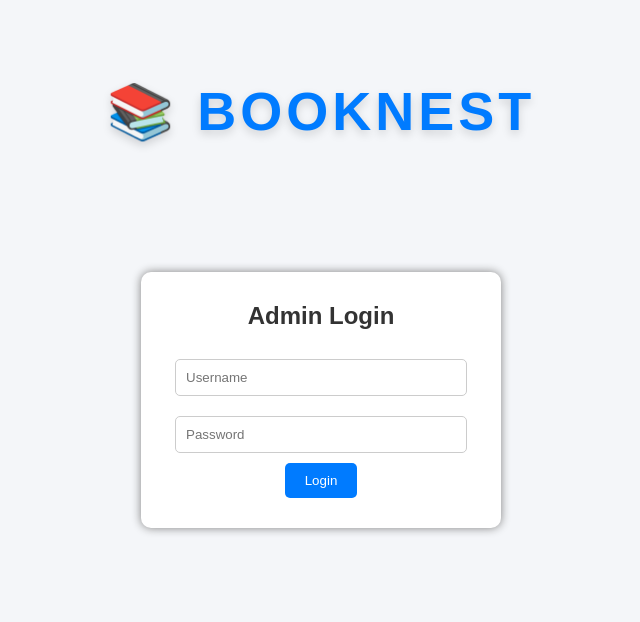
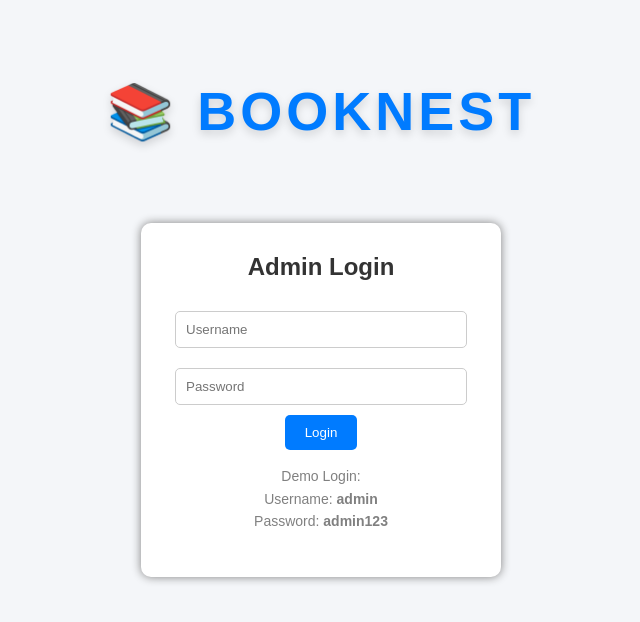
Before and after one commit to Sahasra1228/online-bookstore-ui, a Flask app: page /admin_login in a window 1280 px wide. Shown: the top 622 px of the page, without its empty margins (319-959 px from the left). Run offline with Flask 3, Linux system fonts and the light colour scheme; some libraries are stand-ins or nearby versions.

Commit message:
Update admin_login.html

```diff
--- a/templates/admin_login.html
+++ b/templates/admin_login.html
@@ -137,6 +137,17 @@
 
         </form>
 
+        <p style="
+            margin-top: 15px;
+            color: gray;
+            font-size: 14px;
+            line-height: 1.6;
+        ">
+            Demo Login:<br>
+            Username: <b>admin</b><br>
+            Password: <b>admin123</b>
+        </p>
+
     </div>
 
     <script>
```
